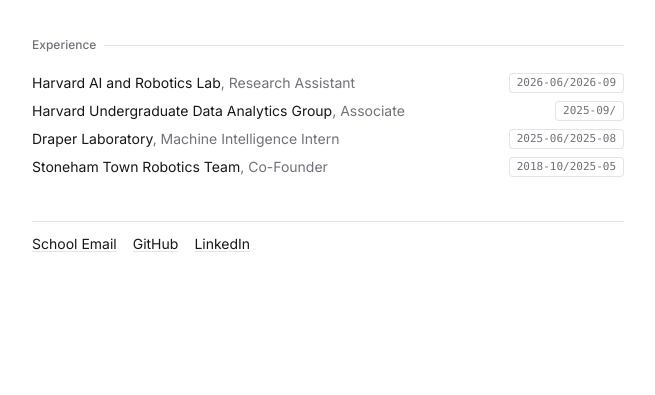
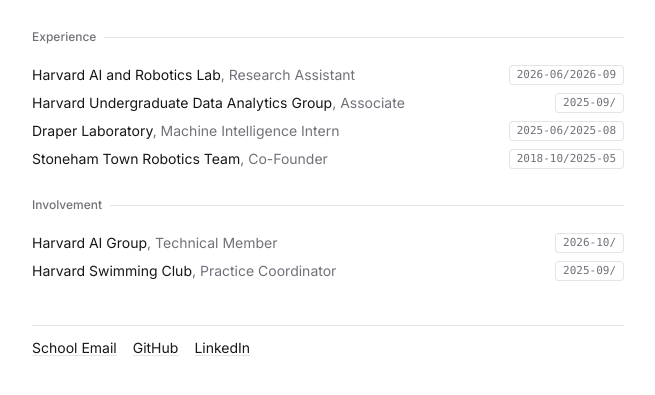
Before and after one commit to dfmirick/dfmirick.github.io, a plain HTML site: page index.html in a window 1280 px wide. Shown: the part 167-562 px from the top of the page, without its empty margins (312-967 px from the left). Drawn offline with Linux system fonts and the light colour scheme.

Commit message:
feat: add involvement section

```diff
--- a/index.html
+++ b/index.html
@@ -30,7 +30,7 @@
                 <!-- <p class="muted">dmirick@college.harvard.edu</p> -->
                 <!-- <p class="intro">Lorem ipsum dolor sit amet consectetur adipisicing elit. Veritatis rerum consequuntur optio, tempore, adipisci soluta deserunt exercitationem molestiae aliquid quis ipsa consectetur. Consequuntur cum impedit deleniti odit repellat perspiciatis perferendis!</p> -->
             </header>
-            <section>
+            <section class="experience-section">
                 <h2>Experience</h2>
                 <ul class="experience">
                     <li><span>Harvard AI and Robotics Lab<span class="muted">, Research Assistant</span></span><span class="date"><time datetime="2026-06">2026-06</time><span class="date-separator">/</span><time datetime="2026-09">2026-09</time></span></li>
@@ -38,6 +38,13 @@
                     <li><span>Draper Laboratory<span class="muted">, Machine Intelligence Intern</span></span><span class="date"><time datetime="2025-06">2025-06</time><span class="date-separator">/</span><time datetime="2025-08">2025-08</time></span></li>
                     <li><span>Stoneham Town Robotics Team<span class="muted">, Co-Founder</span></span><span class="date"><time datetime="2018-10">2018-10</time><span class="date-separator">/</span><time datetime="2025-05">2025-05</time></span></li>
                     <!-- <li><span>MIT Beaver Works Summer Institute</span><span class="muted">2024</span></li> -->
+                </ul>
+            </section>
+            <section class="involvement">
+                <h2>Involvement</h2>
+                <ul class="experience">
+                    <li><span>Harvard AI Group<span class="muted">, Technical Member</span></span><span class="date"><time datetime="2026-10">2026-10</time><span class="date-separator">/</span></span></li>
+                    <li><span>Harvard Swimming Club<span class="muted">, Practice Coordinator</span></span><span class="date"><time datetime="2025-09">2025-09</time><span class="date-separator">/</span></span></li>
                 </ul>
             </section>
             <!--
--- a/style.css
+++ b/style.css
@@ -98,6 +98,16 @@ a:hover {
     margin: 0;
     padding: 0;
     list-style: none;
+}
+
+/* Sits closer to the header than main's 40px gap: 40 - 8 = 32px */
+.experience-section {
+    margin-top: -8px;
+}
+
+/* Sits closer to Experience than main's 40px gap: 40 - 16 = 24px */
+.involvement {
+    margin-top: -16px;
 }
 
 .experience li {
```
